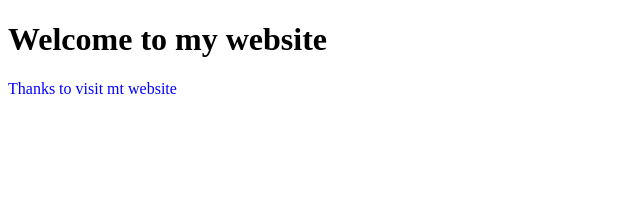
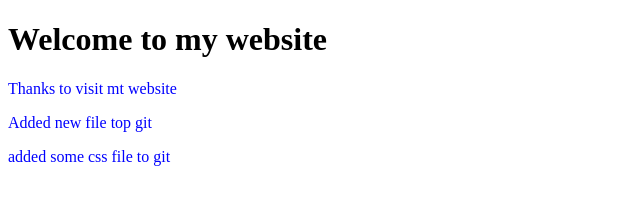
Before and after one commit to Mahim420/My-second-repo, a plain HTML site: page Index.html in a window 1280 px wide. Shown: the whole page, without its empty margins (0-640 px from the left). Drawn offline with Linux system fonts and the light colour scheme.

Commit message:
Added new file

```diff
--- a/Index.html
+++ b/Index.html
@@ -12,6 +12,8 @@ p{color: blue;}
 <body>
     <h1>Welcome to my website</h1>
     <p>Thanks to visit mt website</p>
+    <p>Added new file top git</p>
+    <p>added some css file  to git</p>
 </body>
 
 </html>
```
